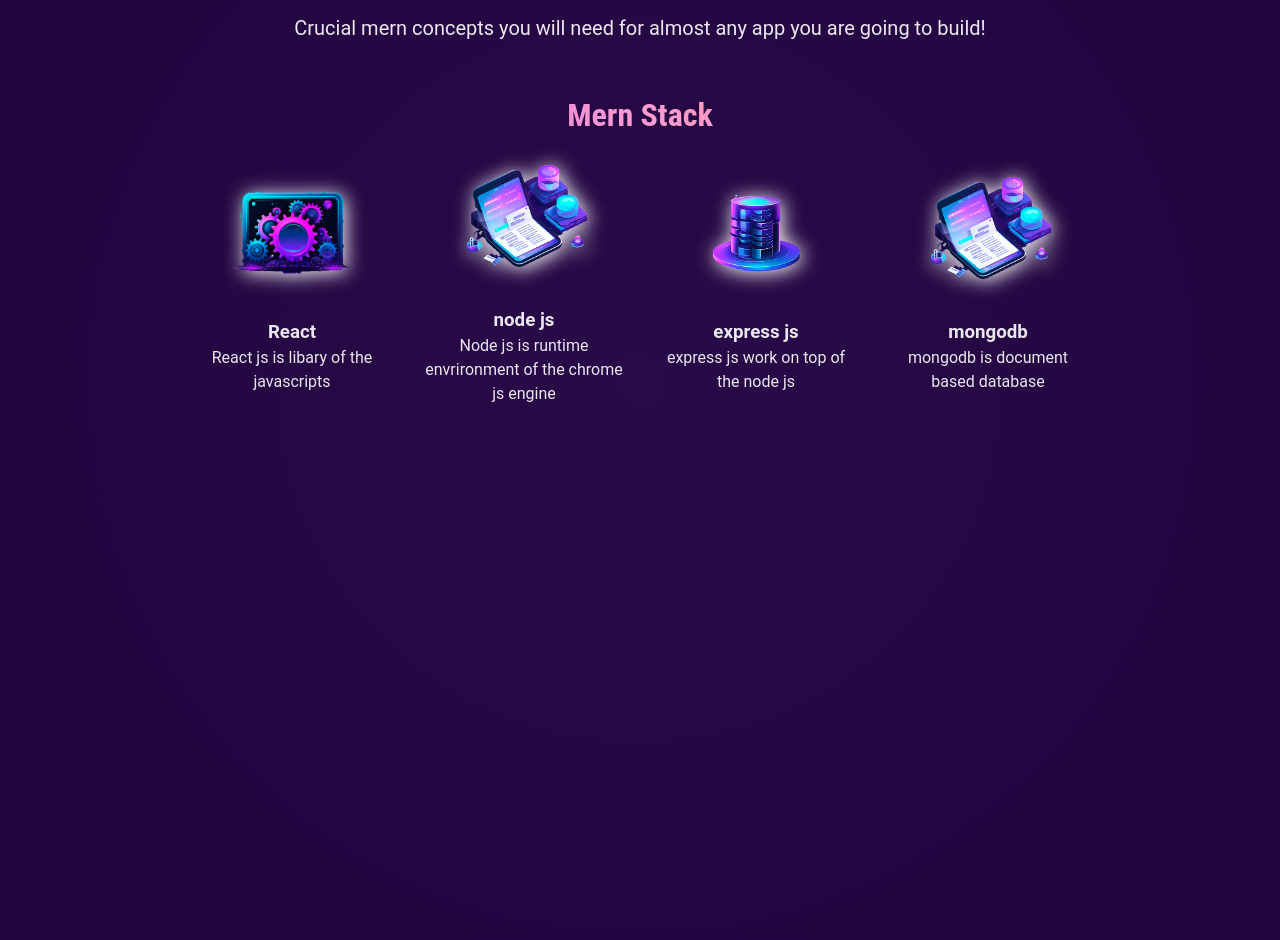
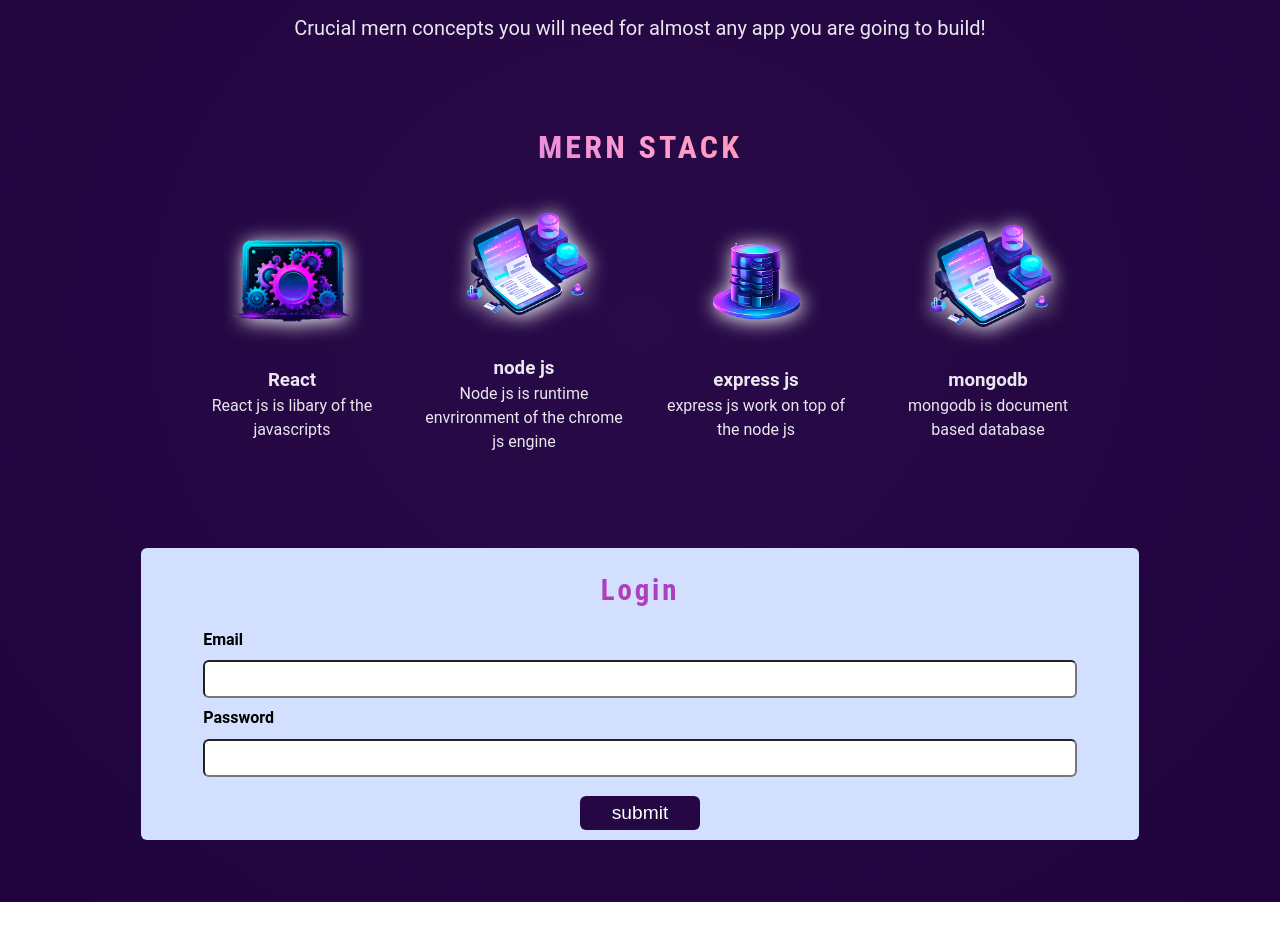
Before and after one commit to Ashukr321/chapter3react, a React (Vite) app: page / in a window 1280 px wide. Shown: the part 260-1200 px from the top of the page. After the commit the page ends 1162 px from the top, so only its background shows below. Built offline with nearby package versions, Linux system fonts and the light colour scheme.

Commit message:
create login form

```diff
--- a/src/App.jsx
+++ b/src/App.jsx
@@ -1,6 +1,7 @@
 import { useEffect } from "react";
 import react_logo from "/src/assets/react-core-concepts.png";
 import CoreConcept from "./CoreConcept";
+import Login from "./Login";
 
 const reactDescription = ["Fundamental ", "Crucial", "Core"];
 
@@ -23,7 +24,6 @@ function Header() {
   );
 }
 
-
 function App() {
   useEffect(() => {
     document.title = "techyashu";
@@ -31,14 +31,13 @@ function App() {
   return (
     <>
       <Header />
-      <main>
-        <section id="core-concepts">
-          <h2>mern stack </h2>
-          <div id="info_container">
-            <CoreConcept/>
-          </div>
-        </section>
-      </main>
+      <section id="core-concepts">
+        <h2>mern stack </h2>
+        <div id="info_container">
+          <CoreConcept />
+        </div>
+      </section>
+      <Login/>
     </>
   );
 }
--- /dev/null
+++ b/src/Login.jsx
@@ -0,0 +1,27 @@
+import { useState } from "react";
+import "./index.css";
+const Login = () => {
+  const handleSubmit = () => {};
+  return (
+    <section id="login">
+      <div className="container">
+        <form action="" onSubmit={handleSubmit}>
+          <h2 id="form_head" >login</h2>
+          <div>
+            <label htmlFor="email">email</label>
+            <input type="email" id="password" />
+          </div>
+          <div>
+            <label htmlFor="password">password</label>
+            <input type="text" id="password" />
+          </div>
+          <div className="btn">
+          <button type="submit">submit</button>
+          </div>
+        </form>
+      </div>
+    </section>
+  );
+};
+
+export default Login;
--- a/src/index.css
+++ b/src/index.css
@@ -5,7 +5,7 @@
   --webkit-font-smoothing:antialiased;
 }
 
-@import url('https://fonts.googleapis.com/css2?family=Roboto:ital,wght@0,400;0,500;0,700;1,400&display=swap');
+
 
 html {
   font-family: 'Roboto',sans-serif;
@@ -14,7 +14,7 @@ html {
   background: radial-gradient(#280a48, #20043d);
   font-synthesis: none;
   text-rendering: optimizeLegibility;
-  min-height: 80rem;
+  min-height: auto;
 }
 
 header{
@@ -45,9 +45,10 @@ header p{
 }
 
 
-main h2{
+ h2{
   text-align:center;
-  color:#a18aba;
+  margin-bottom: 1rem;
+  letter-spacing:.1em;
   font-family: "Roboto Condensed", sans-serif;
   background: linear-gradient(40deg,#864AF9,#FF9BD2,#FF9843);
   -webkit-background-clip: text;
@@ -92,11 +93,14 @@ main h2{
 } */
 #core-concepts{
   width:100%;
-  max-height: 15rem;
+  height:auto;
+  overflow: hidden;
+  padding:2rem;
 }
 #core-concepts h2{
   font-size:2rem;
-  text-transform:capitalize;
+  text-align:center;
+  text-transform:uppercase;
 }
 
 #info_container{
@@ -128,3 +132,89 @@ main h2{
   max-width: 200px;
   text-align:center;
 }
+
+
+#login{
+  padding:3rem;
+  margin: 2rem 0;
+  height:auto;
+  width:90%;
+  margin: auto;
+}
+@media screen and (max-width:678px) {
+  #login{
+    width:95%;
+  }
+}
+.container{
+  margin: auto;
+  width:100%;
+  padding: 0.5rem;
+  height:20rem;
+  display:flex;
+}
+#form_head{
+  font-size: 1.8rem;
+  text-transform:capitalize;
+  background: linear-gradient(10deg,#D63484,#864AF9);
+  -webkit-background-clip: text;
+  -webkit-text-fill-color: transparent;
+}
+form{
+  width:96%;
+  margin:auto;
+  border-radius:6px;
+  background-color:rgb(211, 223, 255);
+  height:96%;
+  -webkit-border-radius:6px;
+  -moz-border-radius:6px;
+  -ms-border-radius:6px;
+  -o-border-radius:6px;
+  padding:2% 6%;
+
+}
+
+form label{
+  display: block;
+  color:black;
+  text-transform:capitalize;
+  font-weight:bold;
+  margin-bottom: 1%;
+}
+
+form input{
+  width:100%;
+  font-size:1.2rem;
+  padding:6px 4px;
+  border-radius:6px;
+  -webkit-border-radius:6px;
+  -moz-border-radius:6px;
+  -ms-border-radius:6px;
+  -o-border-radius:6px;
+  margin-bottom: .5rem;
+}
+.btn{
+  width:100%;
+  display:flex;
+  justify-content: center;
+  margin-top: .7rem;
+}
+form button{
+  padding:6px 32px;
+  font-size:1.2rem;
+  cursor:pointer;
+  background-color:#240743;
+  color:white;
+  border:none;
+  border-radius:6px;
+
+  outline: none;
+}
+
+form button:hover{
+  box-shadow:.5px 8px 10px 2px #fff;
+  -webkit-border-radius:6px;
+  -moz-border-radius:6px;
+  -ms-border-radius:6px;
+  -o-border-radius:6px;
+}
```
